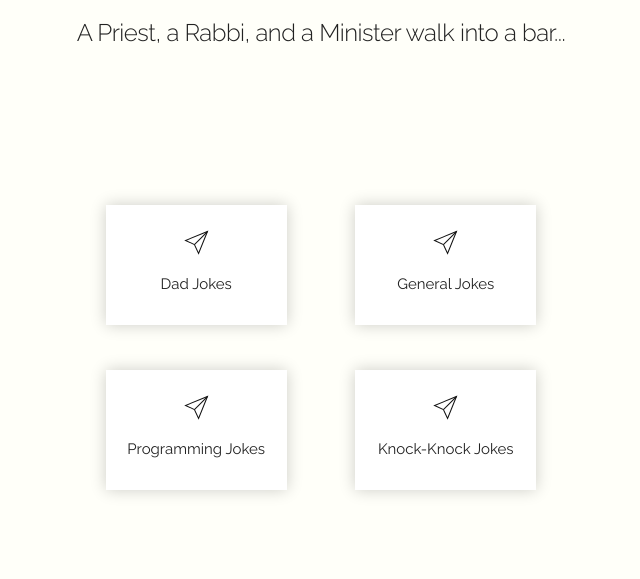
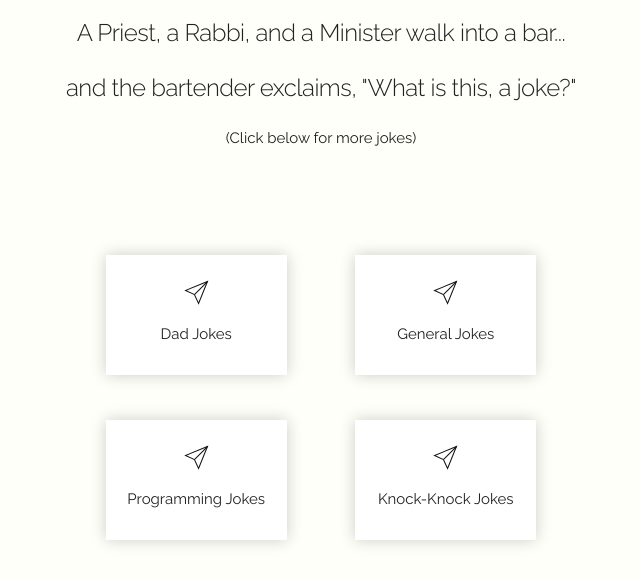
Before and after one commit to eric-reale/dad-jokes.js, a website: page index.html in a window 1280 px wide. Shown: the part 202-781 px from the top of the page, without its empty margins (319-959 px from the left). Drawn offline with Linux system fonts and the light colour scheme.

Commit message:
updated placeholder joke

```diff
--- a/index.html
+++ b/index.html
@@ -23,7 +23,8 @@
           <h5>A Priest, a Rabbi, and a Minister walk into a bar...</h5>
         </div>
         <div class='constant-div' id="joke-punchline">
-          <h5 style="margin-top: 15px;">&nbsp;</h5>
+          <h5 style="margin-top: 15px;">and the bartender exclaims, "What is this, a joke?"</h5>
+          <p>(Click below for more jokes)</p>
         </div>
       </div>
       <div class="share-buttons">
```
